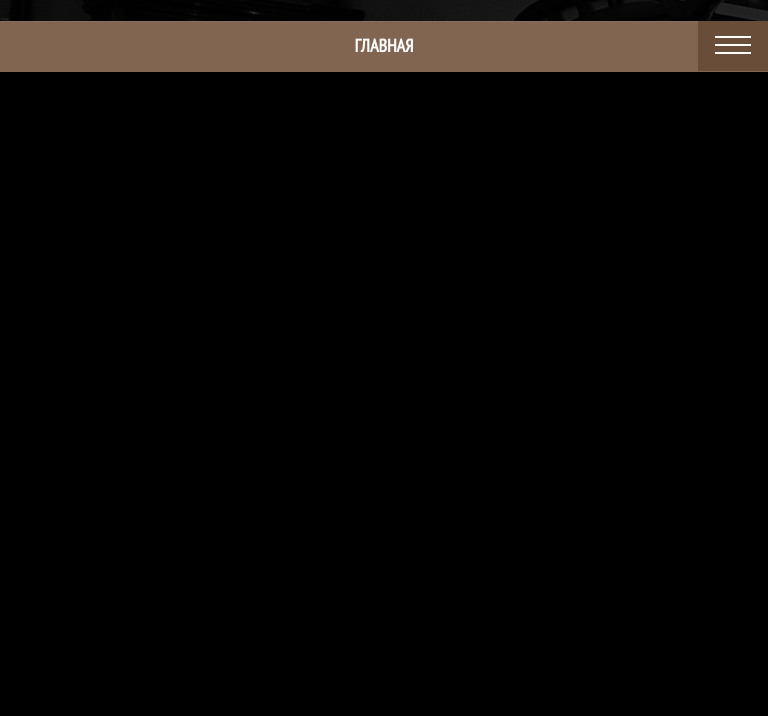
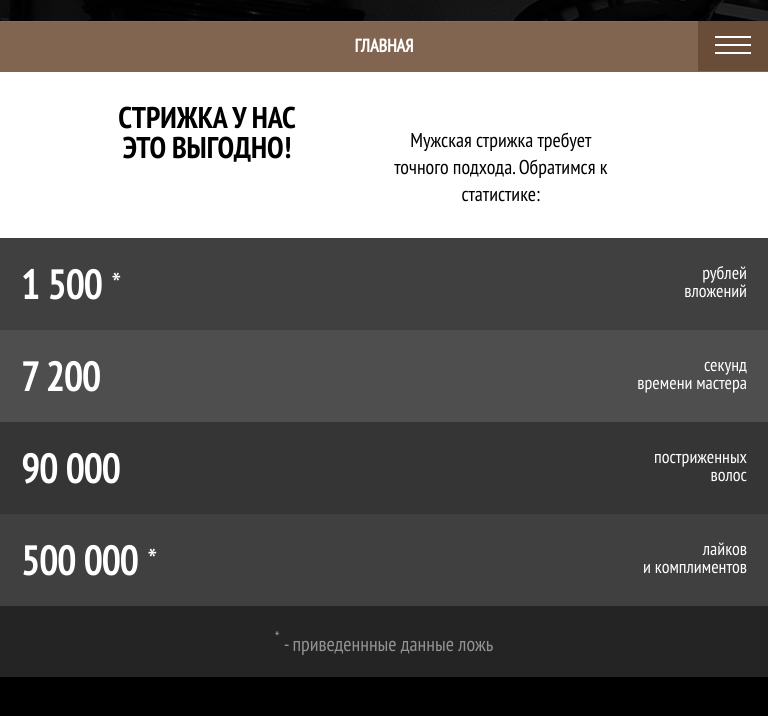
Before and after one commit to wanderway/barbershop.pixel, a website: page src/index.html in a window 768 px wide. Shown: the part 64-780 px from the top of the page. Drawn offline with nearby package versions, Linux system fonts and the light colour scheme; files that its build step writes are made by us from their sources.

Commit message:
full adaptive stats block

```diff
--- a/src/index.html
+++ b/src/index.html
@@ -60,6 +60,8 @@
           <td class="stats__field">лайков<br> и комплиментов</td>
         </tr>
       </table>
+      <small class="stats__legend stats__legend--bottom"><sup>*</sup> - приведеннные данные ложь</small>
+
     </div>
     <script>
       var navMain = document.querySelector('.main-nav');
--- a/src/style/page-header.scss
+++ b/src/style/page-header.scss
@@ -20,7 +20,6 @@
 
   .page-header {
     display: block;
-    height: 85px;
 
     background: none;
 
--- a/src/style/stats.scss
+++ b/src/style/stats.scss
@@ -14,7 +14,7 @@
     flex-direction: column;
     width: calc(100% / 3);
     min-height: 320px;
-    padding: 30px 5% 35px 40px;
+    padding: 30px 0 35px 40px;
 
     background: #ffffff;
     color: #000000;
@@ -41,6 +41,7 @@
 
   &__intro {
     margin: 50px 0 0 0;
+    padding-right: 20%;
     line-height: 27px;
   }
 
@@ -50,6 +51,10 @@
     margin-top: auto;
 
     font-size: 20px;
+  }
+
+  &__legend--bottom {
+    display: none;
   }
 
   &__items {
@@ -68,7 +73,7 @@
     width: 50%;
     display: flex;
     flex-direction: column;
-    padding: 30px 0 35px 30px;
+    padding: 30px 0 30px 30px;
 
     &:first-child {
       background: #404040;
@@ -112,12 +117,105 @@
 
 @media (min-width: 768px) and (max-width: 1024px) {
   .stats {
-    display: none;
+    margin-top: -185px;
+
+    flex-direction: column;
+    &__header {
+      display: flex;
+      width: 100%;
+      flex-direction: row;
+      flex-wrap: wrap;
+      min-height: 185px;
+      padding-bottom: 20px;
+    }
+
+    &__slogan {
+      width: 50%;
+    }
+
+    &__intro {
+      width: 33%;
+      margin: 0;
+      padding: 0;
+    }
+
+    &__items {
+      width: auto;
+    }
+
+    &__field {
+      margin-top: 15px;
+    }
   }
 }
 
 @media (min-width: 320px) and (max-width: 768px) {
   .stats {
-    display: none;
+    display: flex;
+    flex-direction: column;
+    margin: 0;
+
+    background: #242424;
+
+    &__header {
+      width: auto;
+      padding: 30px;
+      text-align: center;
+      min-height: auto;
+
+      &:before {
+        display: none;
+      }
+    }
+
+    &__intro {
+      padding: 0;
+      margin-top: 25px;
+    }
+
+    &__items {
+      width: auto;
+
+      tr {
+        width: 100%;
+        padding: 25px 20px;
+        flex-direction: row;
+        justify-content: space-between;
+      }
+    }
+
+    &__field {
+      margin: 0;
+      font-size: 18px;
+      line-height: 18px;
+      text-align: right;
+
+      br {
+        display: block;
+      }
+    }
+
+    &__slogan {
+      font-size: 30px;
+      line-height: 30px;
+      text-transform: uppercase;
+      font-family: $Sans-Narrow_bold;
+    }
+
+    &__legend--top {
+      display: none;
+    }
+
+    &__legend--bottom {
+      display: block;
+      text-align: center;
+      padding: 20px 0 20px 0;
+
+    }
+
+    &__value {
+      font-size: 40px;
+      line-height: 40px;
+    }
   }
 }
```
Lines whose indentation alone changed are shown as unchanged.
